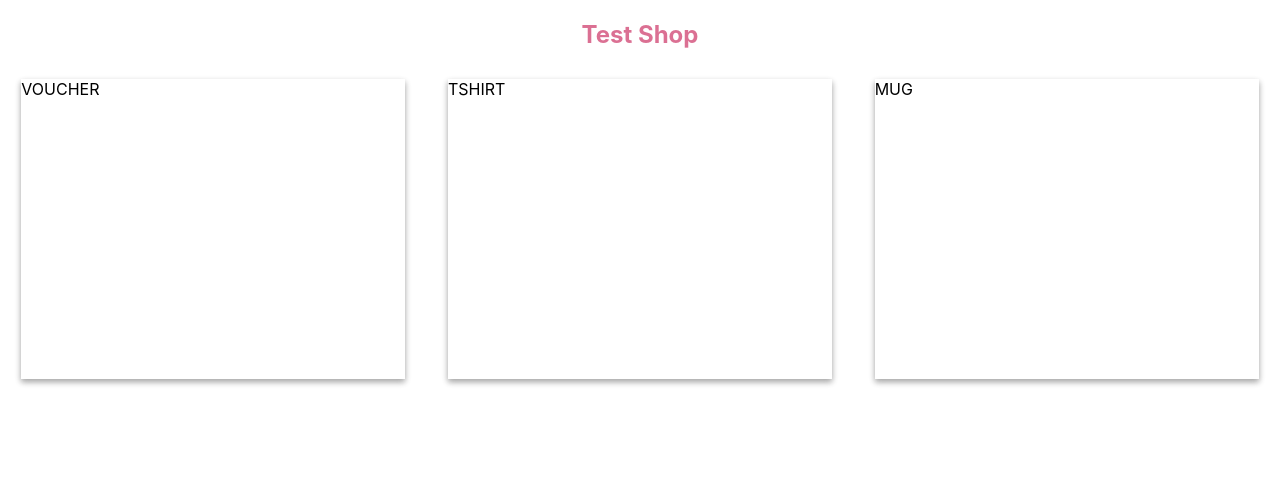
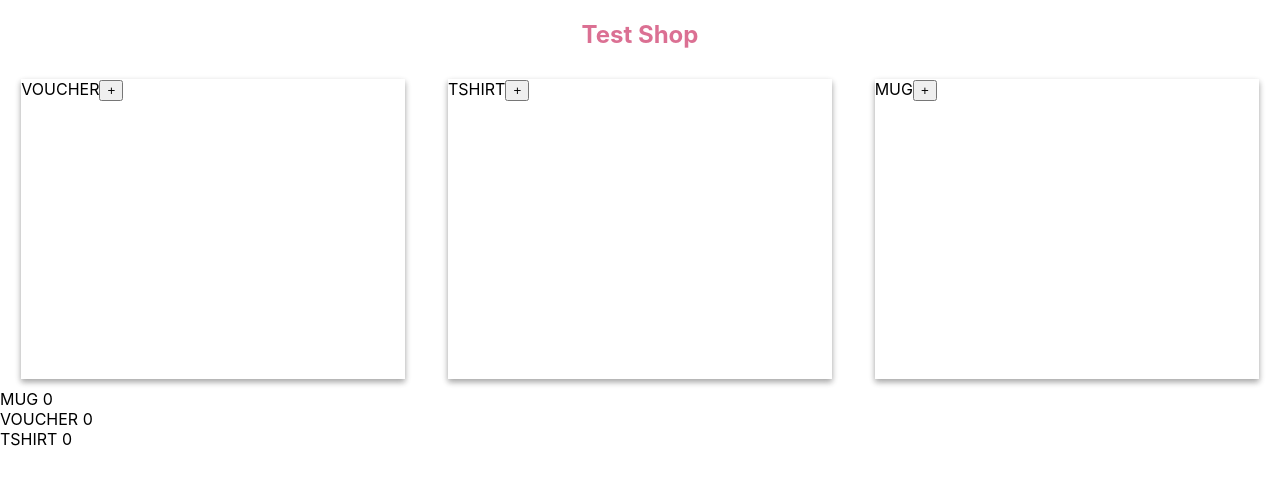
Before and after one commit to GermanRodrickson/shop-test, a React (Create React App) app: page / in a window 1280 px wide. Shown: the top 484 px of the page. Built offline with nearby package versions, Linux system fonts and the light colour scheme.

Commit message:
adding items state

```diff
--- a/src/components/App.js
+++ b/src/components/App.js
@@ -1,4 +1,4 @@
-import React, { useEffect, useState } from 'react';
+import React, { useState } from 'react';
 import styled from 'styled-components';
 import Card from './Item';
 
@@ -14,14 +14,41 @@ const Wrapper = styled.article`
 `;
 
 const App = () => {
+  const [voucher, setVoucher] = useState(0);
+  const [tshirt, setTshirt] = useState(0);
+  const [mug, setMug] = useState(0);
+  const [cart, setCart] = useState([]);
+
+  const addToCart = (title, item) => {
+    if (title === 'VOUCHER') {
+      setVoucher(item + 1);
+    }
+    if (title === 'TSHIRT') {
+      setTshirt(item + 1);
+    }
+    if (title === 'MUG') {
+      setMug(item + 1);
+    }
+
+    setCart([...cart, item + title]);
+  };
+
   return (
     <section>
       <Title>Test Shop</Title>
       <Wrapper>
-        <Card title="VOUCHER" />
-        <Card title="TSHIRT" />
-        <Card title="MUG" />
+        <Card title="VOUCHER" item={voucher} addToCart={addToCart} />
+        <Card title="TSHIRT" item={tshirt} addToCart={addToCart} />
+        <Card title="MUG" item={mug} addToCart={addToCart} />
       </Wrapper>
+      <div>MUG {mug}</div>
+      <div>VOUCHER {voucher}</div>
+      <div>TSHIRT {tshirt}</div>
+      <div>
+        {cart.map(x => (
+          <p>{x}</p>
+        ))}
+      </div>
     </section>
   );
 };
--- a/src/components/Item.js
+++ b/src/components/Item.js
@@ -10,7 +10,18 @@ const Card = styled.div`
 `;
 
 const Item = props => {
-  return <Card>{props.title}</Card>;
+  return (
+    <Card>
+      {props.title}
+      <button
+        onClick={() => {
+          props.addToCart(props.title, props.item);
+        }}
+      >
+        +
+      </button>
+    </Card>
+  );
 };
 
 export default Item;
```
